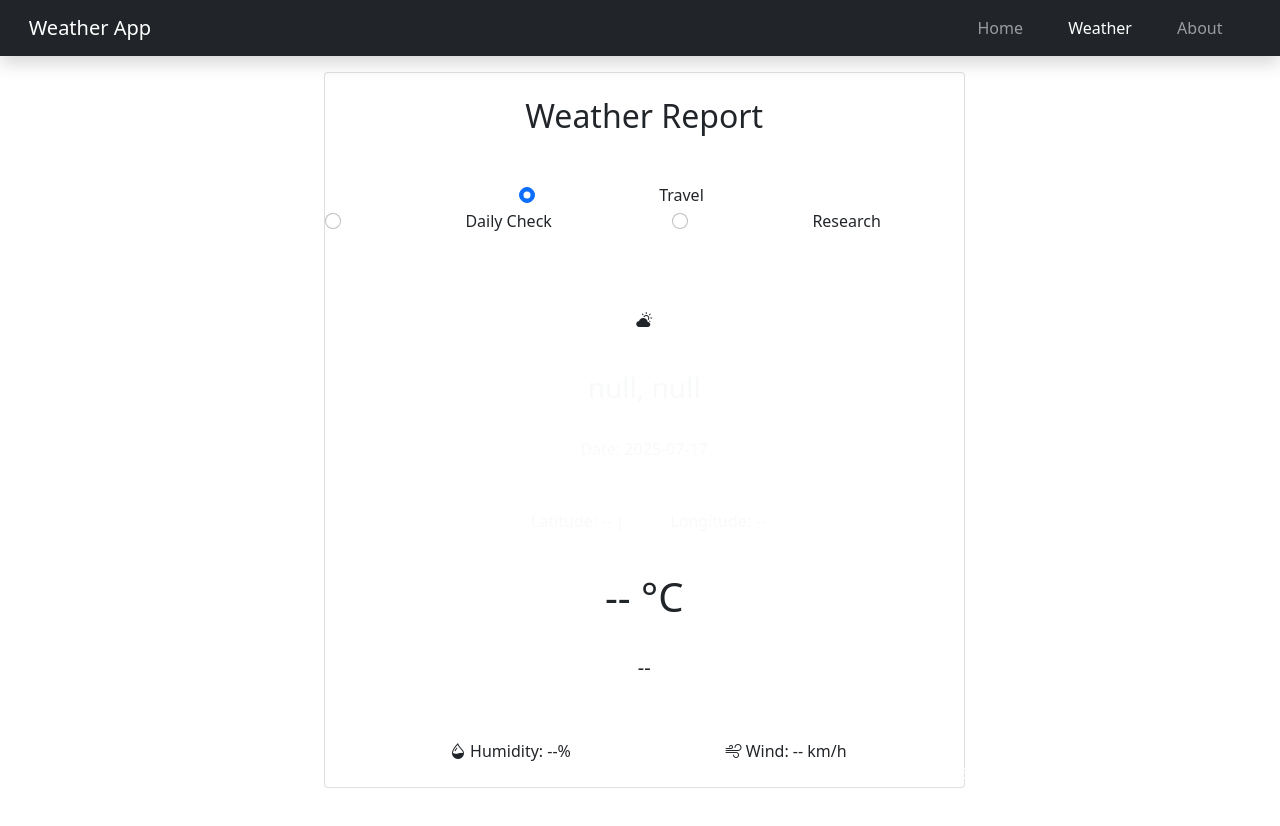
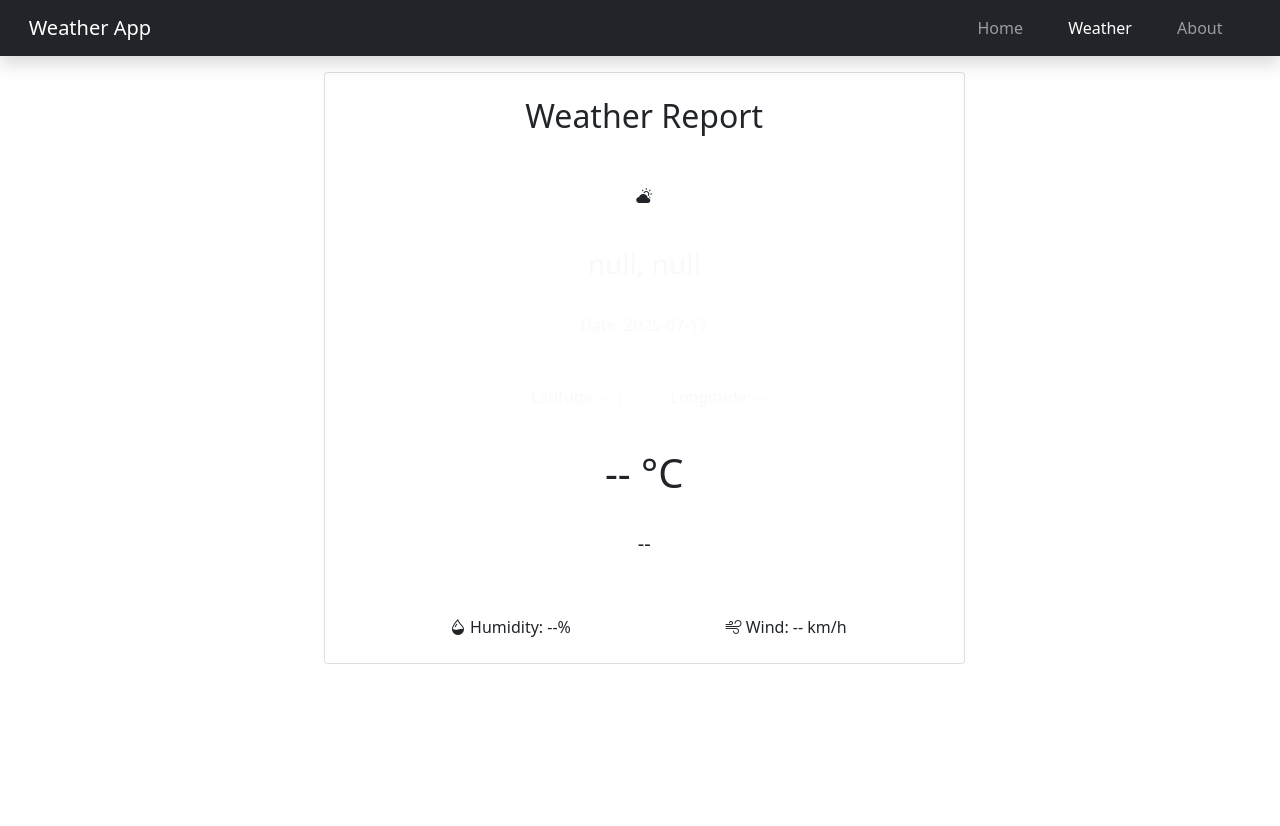
Before and after one commit to Kabhilan-VS-05/Weather, a plain HTML site: page result.html in a window 1280 px wide. After the commit the page ends 800 px from the top, so only its background shows below. Drawn offline with nearby package versions, Linux system fonts and the light colour scheme.

Commit message:
Update result.html

```diff
--- a/result.html
+++ b/result.html
@@ -121,21 +121,6 @@
     <div class="col-lg-7 col-md-9">
       <div class="card text-center">
         <h2 class="mb-4">Weather Report</h2>
-        <form class="mb-4">
-            <div class="form-check form-check-inline">
-              <input class="form-check-input" type="radio" name="reason" id="reason1" value="travel" checked>
-              <label class="form-check-label" for="reason1">Travel</label>
-            </div>
-            <div class="form-check form-check-inline">
-              <input class="form-check-input" type="radio" name="reason" id="reason2" value="daily">
-              <label class="form-check-label" for="reason2">Daily Check</label>
-            </div>
-            <div class="form-check form-check-inline">
-              <input class="form-check-input" type="radio" name="reason" id="reason3" value="research">
-              <label class="form-check-label" for="reason3">Research</label>
-            </div>
-          </form>
-
         <div class="weather-icon mb-3"><i class="bi bi-cloud-sun-fill" id="weather-icon"></i></div>
         <h3 id="location" class="text-light text-center"></h3>
         <p id="datetime" class="text-light text-center mb-4"></p>
@@ -247,14 +232,6 @@ document.getElementById('lonValue').textContent = lon || '--';
       alert("Could not fetch weather data.");
     });
 </script>
-<script>
-    const reasonRadios = document.querySelectorAll('input[name="reason"]');
-    reasonRadios.forEach(radio => {
-      radio.addEventListener('change', () => {
-        console.log("Selected reason:", radio.value);
-      });
-    });
-  </script>
 
 
 
```
